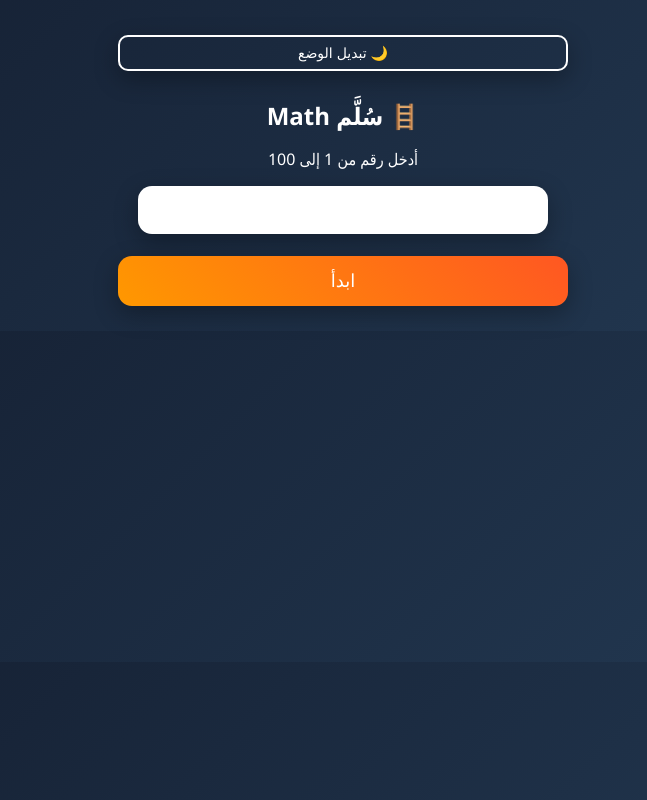
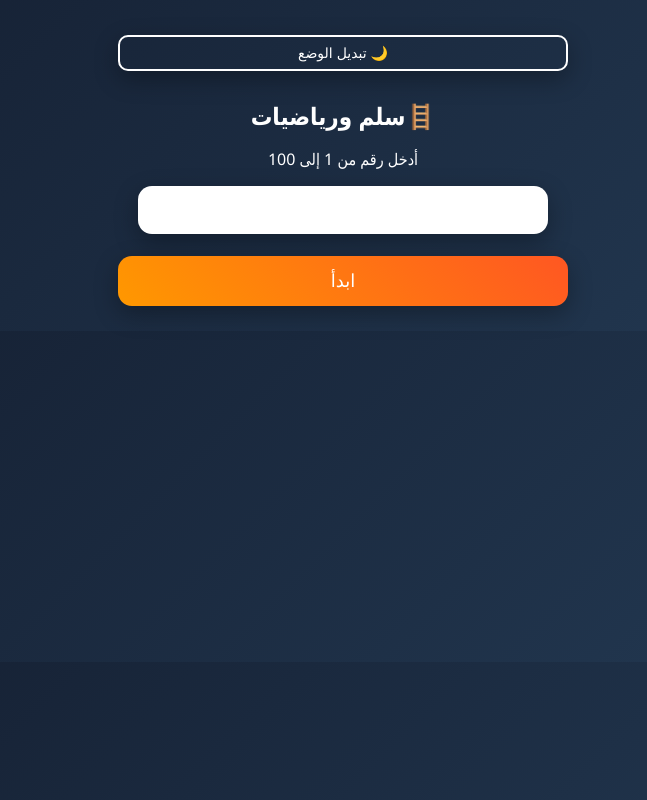
Before and after one commit to REDDANGERZ/Math-ladder, a plain HTML site: page index.html in a window 1280 px wide. Shown: the whole page, without its empty margins (297-944 px from the left). Drawn offline with Linux system fonts and the light colour scheme.

Commit message:
Change heading text in index.html
Updated the heading text to include 'رياضيات'.

```diff
--- a/index.html
+++ b/index.html
@@ -104,7 +104,7 @@ color:black;
 
 <button class="toggle" onclick="toggleDark()">🌙 تبديل الوضع</button>
 
-<h1>🪜 سُلَّم Math</h1>
+<h1>🪜سلم ورياضيات</h1>
 
 <div id="home">
 <p>أدخل رقم من 1 إلى 100</p>
```
